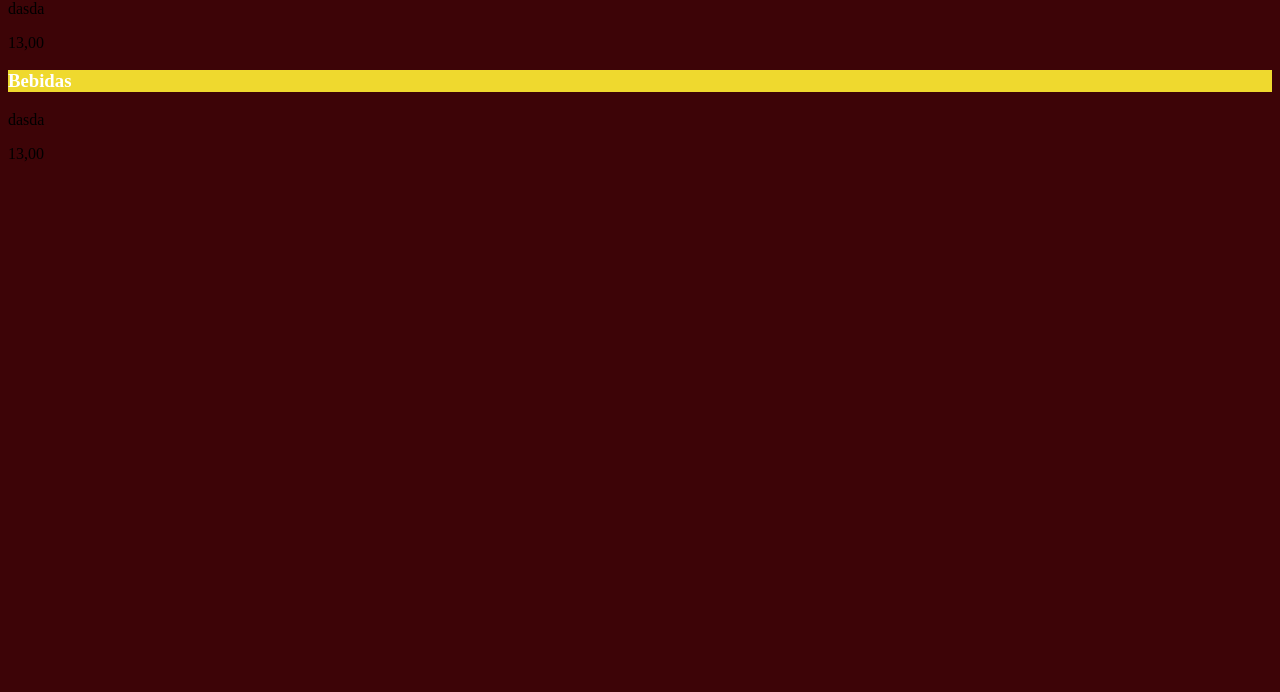
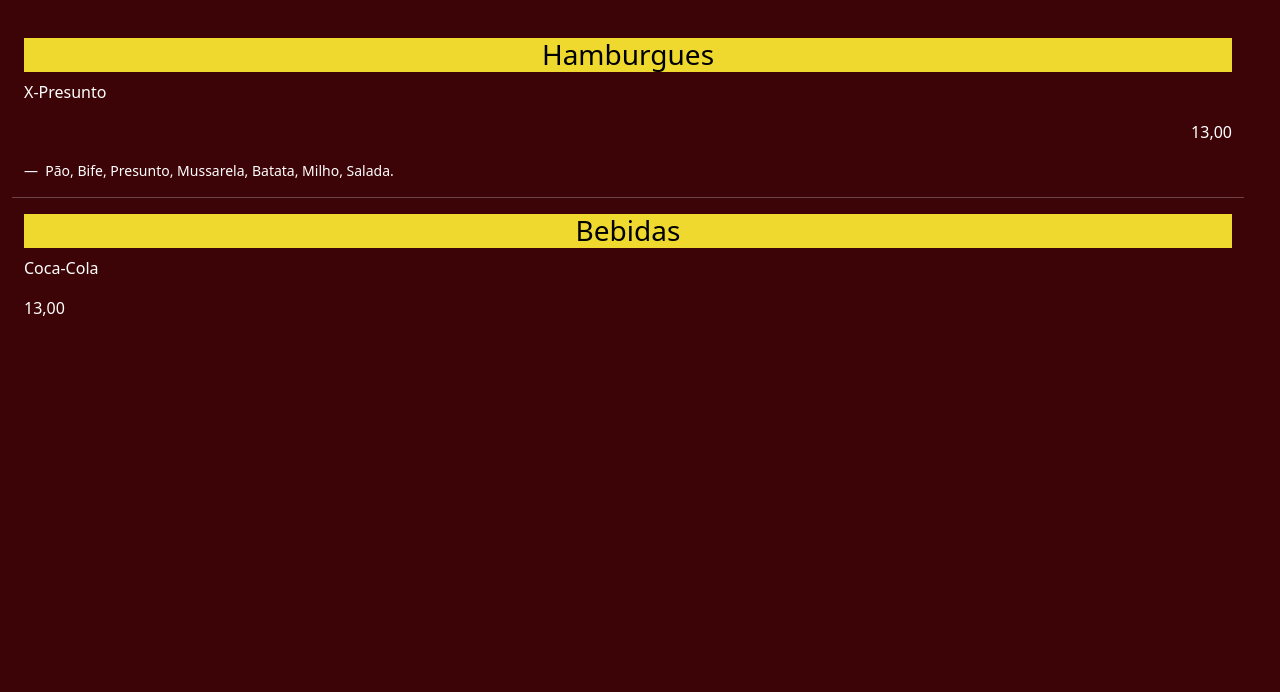
Before and after one commit to FJ-Souza/SiteHamburguer, a plain HTML site: page cardapio.html in a window 1280 px wide. Shown: the part 108-800 px from the top of the page. Drawn offline with nearby package versions, Linux system fonts and the light colour scheme.

Commit message:
SiteHamburguer

```diff
--- a/cardapio.html
+++ b/cardapio.html
@@ -4,24 +4,36 @@
     <meta charset="UTF-8">
     <meta name="viewport" content="width=device-width, initial-scale=1.0">
     <title>Cardapio Nt</title>
+	 <link href="https://cdn.jsdelivr.net/npm/bootstrap@5.3.2/dist/css/bootstrap.min.css" rel="stylesheet" integrity="sha384-T3c6CoIi6uLrA9TneNEoa7RxnatzjcDSCmG1MXxSR1GAsXEV/Dwwykc2MPK8M2HN" crossorigin="anonymous">
+    <script src="https://cdn.jsdelivr.net/npm/bootstrap@5.3.2/dist/js/bootstrap.bundle.min.js" integrity="sha384-C6RzsynM9kWDrMNeT87bh95OGNyZPhcTNXj1NW7RuBCsyN/o0jlpcV8Qyq46cDfL" crossorigin="anonymous"></script>
 </head>
 <body class="container-fluid" style="background-color: #3d0407;">
-    <div style="text-align: center; color: #ffff;">
+    <div style="text-align: center; padding-top: 55px; color: #ffff;">
         <h2>Cardápio</h2>
     </div>
-    <div class="row container-fluid">
-        <div class="col-sm-12 col-xxl-4">
-            <div style="background-color: #EFD92E; color: #ffff;">
+    <div class="row container-fluid" style="padding-top: 45px;">
+        <div class="text-white col-sm-12 col-xxl-6">
+            <div style="text-align: center; background-color: #EFD92E; color: #000000;">
                 <h3>Hamburgues</h3>
             </div>
-            <p>dasda</p>
-            <p class="top-0 end-0">13,00</p>
-        </div>
-        <div class="col-sm-12 col-xxl-4">
-            <div style="background-color: #EFD92E; color: #ffff;">
+			<div class="row">
+				<div class="col-xxl-6">
+					<p>X-Presunto</p>
+				</div>
+				<div class="col-xxl-6 text-end">
+					<p>13,00</p>
+				</div>
+				<figcaption class="blockquote-footer text-white">
+					Pão, Bife, Presunto, Mussarela, Batata, Milho, Salada.
+				</figcaption>
+				<hr>
+			</div>
+		</div>
+        <div class="text-white col-sm-12 col-xxl-6">
+            <div style="text-align: center; background-color: #EFD92E; color: #000000;">
                 <h3>Bebidas</h3>
             </div>
-            <p>dasda</p>
+            <p>Coca-Cola</p>
             <p class="top-0 end-0">13,00</p>
         </div>
     </div>
```
